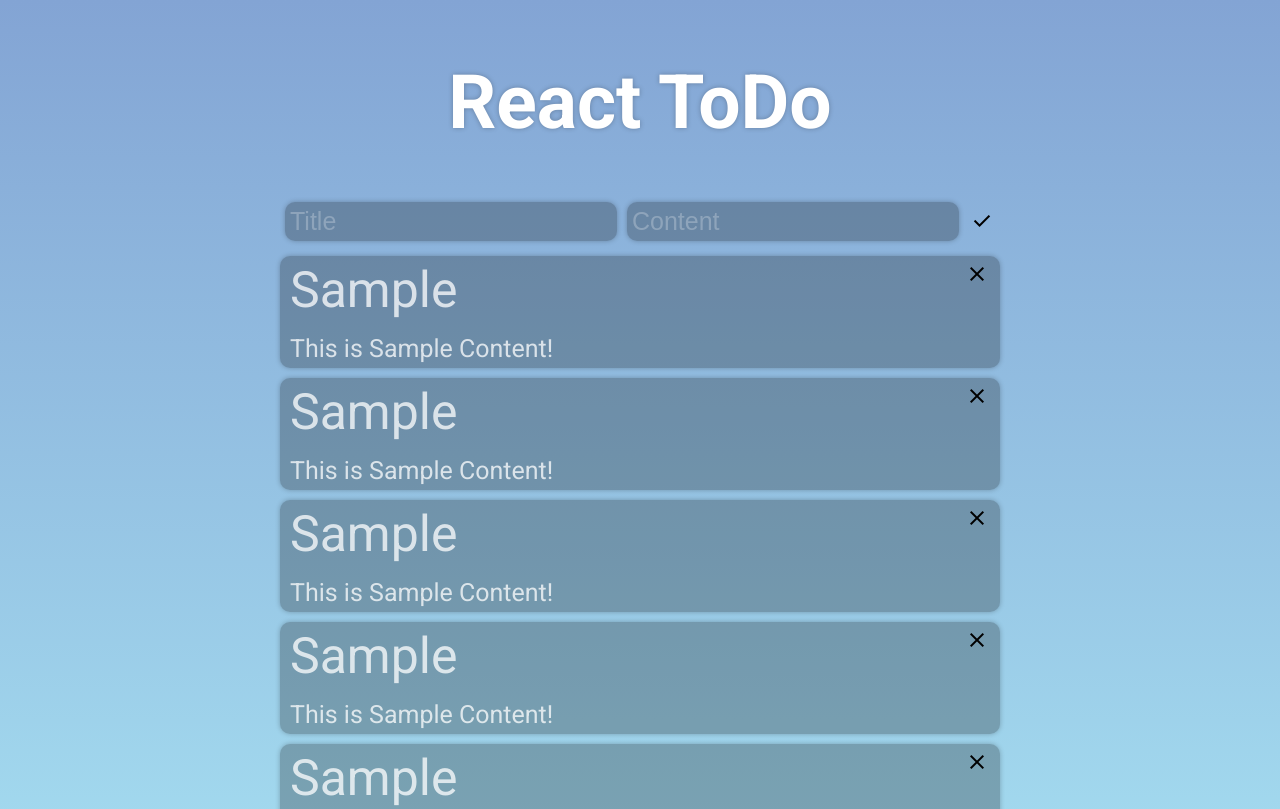
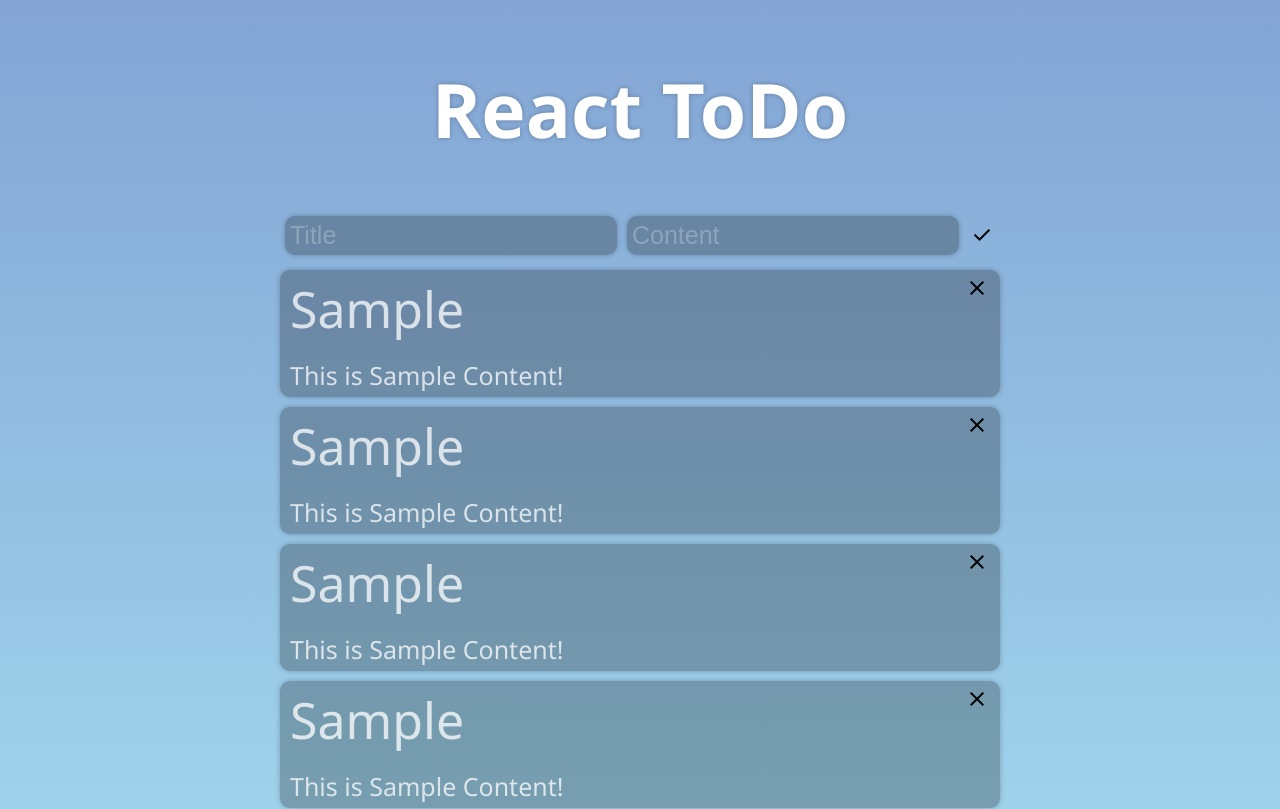
Before and after one commit to thkim7527/ReactToDo, a React (Vite) app: page / in a window 1280 px wide. Shown: the top 809 px of the page. Built offline with nearby package versions, Linux system fonts and the light colour scheme.

Commit message:
Update fonts

```diff
--- a/index.html
+++ b/index.html
@@ -5,9 +5,6 @@
         <meta name="viewport" content="width=device-width, initial-scale=1.0">
         <title>React ToDo</title>
         <script type="module" src="/src/script.tsx"></script>
-        <link rel="preconnect" href="https://fonts.googleapis.com">
-        <link rel="preconnect" href="https://fonts.gstatic.com" crossorigin>
-        <link href="https://fonts.googleapis.com/css2?family=Roboto:wght@400;700&display=swap" rel="stylesheet">
         <link rel="stylesheet" href="https://fonts.googleapis.com/css2?family=Material+Symbols+Outlined:opsz,wght,FILL,GRAD@48,700,0,0" />
     </head>
     <body>
--- a/src/style/style.css
+++ b/src/style/style.css
@@ -1,5 +1,5 @@
 body {
-    font-family: "Roboto", sans-serif;
+    font-family: "Segoe UI", Helvetica, Arial, sans-serif, "Apple Color Emoji", "Segoe UI Emoji";
     background: linear-gradient(#83a4d4, #b6fbff);
 
     --font-size-normal: 25px;
```
